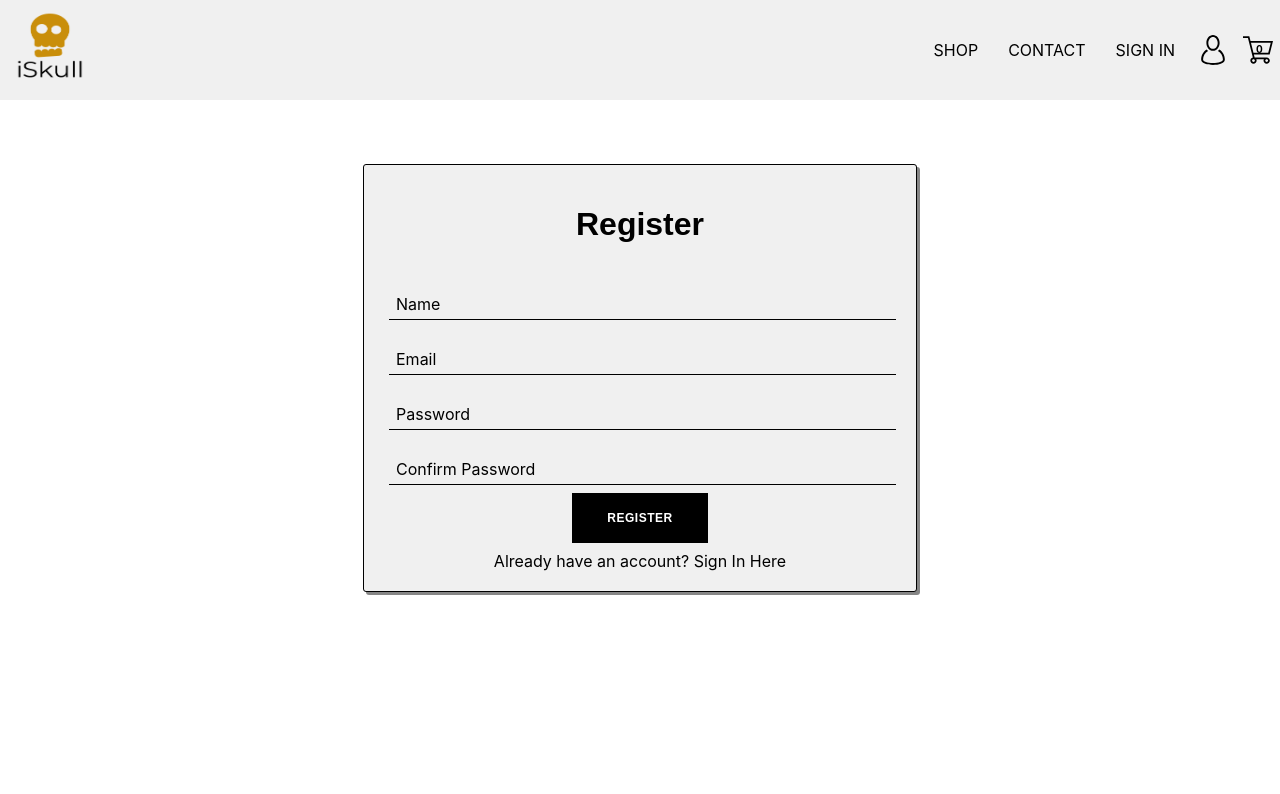
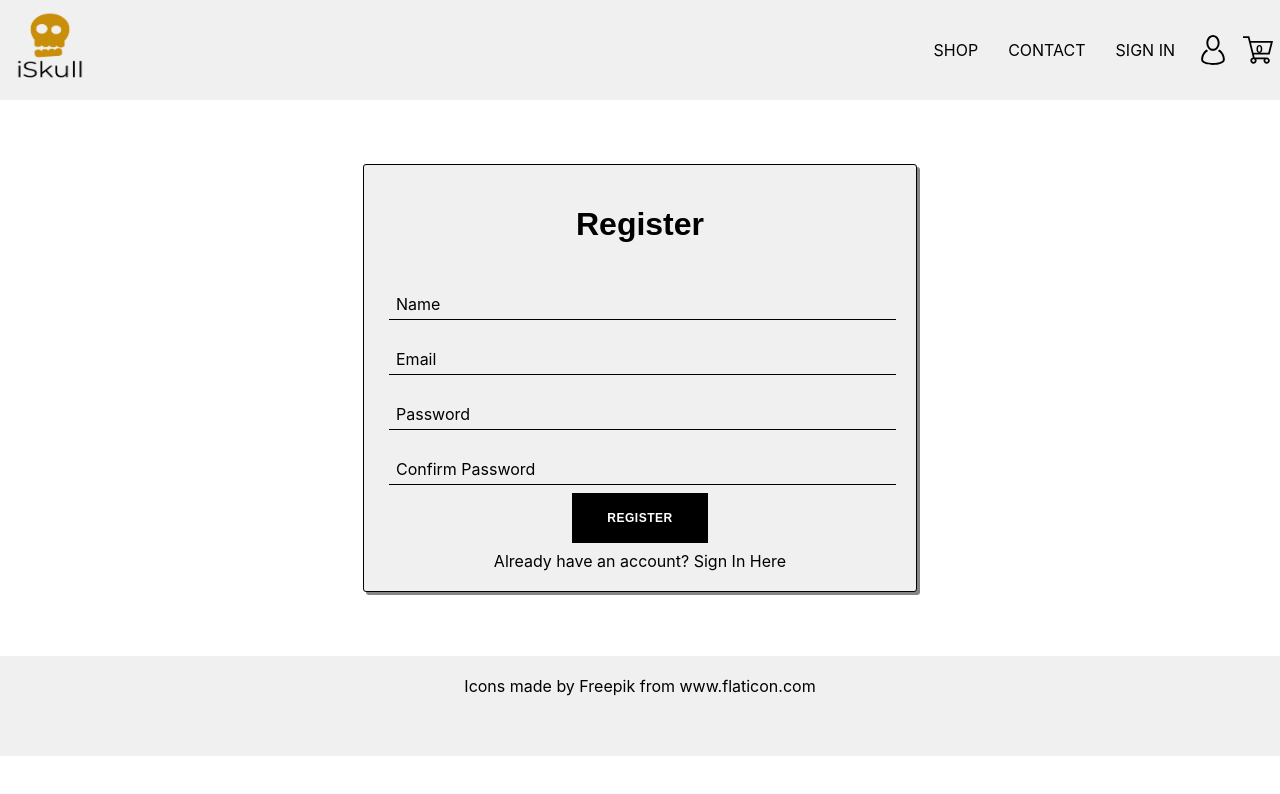
Before and after one commit to Ishaan97/e-commerce-website, a React (Create React App) app: page /register in a window 1280 px wide. Shown: the top 794 px of the page. Built offline with nearby package versions, Linux system fonts and the light colour scheme; no server answers.

Commit message:
added footer

```diff
--- a/src/App.js
+++ b/src/App.js
@@ -9,6 +9,7 @@ import Header from "./components/header/header.component";
 import SignIn from "./pages/sign-in/sign-in.component";
 import Register from "./pages/register/register.component";
 import Checkout from "./pages/checkout/checkout.component";
+import Footer from "./components/footer/footer.component";
 
 import {setCurrentUser} from "./redux/user/user.actions"
 import {selectCurrentUser} from "./redux/user/user.selector";
@@ -78,6 +79,7 @@ class App extends React.Component {
               )}
           />
         </Switch>
+        <Footer/>
       </div>
     );
   }
--- /dev/null
+++ b/src/components/footer/footer.component.jsx
@@ -0,0 +1,15 @@
+import React from 'react';
+import "./footer.styles.css";
+
+class Footer extends React.Component{
+    render(){
+        return(
+            <div className="footer">
+                <span className="message">
+                    Icons made by Freepik from <a href="www.flaticon.com">www.flaticon.com</a>
+                </span>
+            </div>
+        );
+    }
+}
+export default Footer;
--- /dev/null
+++ b/src/components/footer/footer.styles.css
@@ -0,0 +1,11 @@
+.footer{
+    height:100px;
+    width: 100%;
+    margin-top: 15px;
+    background-color: #f0f0f0;
+    display: flex;
+    justify-content: center;
+}
+.footer .message{
+    margin: 20px 0;
+}
```
